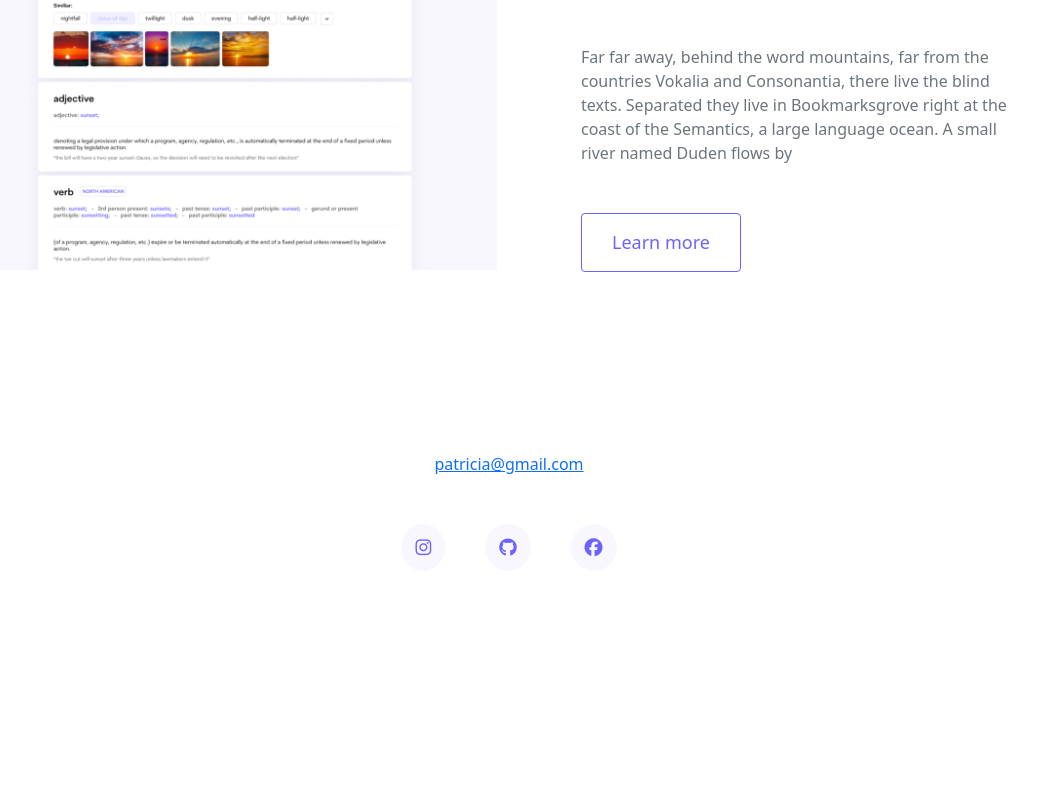
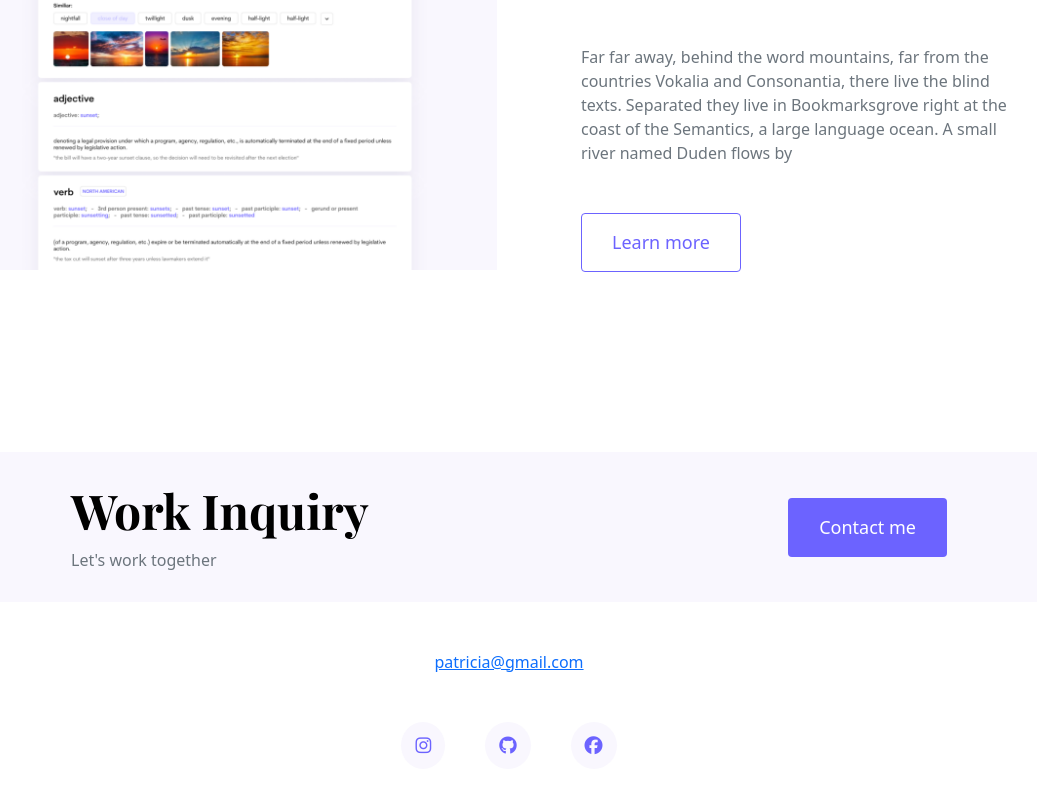
Before and after one commit to Tattisha/portfolio-project, a plain HTML site: page index.html in a window 1280 px wide. Shown: the part 2427-3220 px from the top of the page, without its empty margins (131-1168 px from the left). Before the commit the page ends 3058 px from the top, so only its background shows below. Drawn offline with nearby package versions, Linux system fonts and the light colour scheme.

Commit message:
Added footer

```diff
--- a/CSS/portfolio.css
+++ b/CSS/portfolio.css
@@ -21,6 +21,10 @@ h1 {
 }
 h2 {
   font-size: 64px;
+}
+
+h4 {
+  font-size: 48px;
 }
 
 p {
@@ -118,6 +122,15 @@ nav li.active a {
 footer {
   margin: 60px 0;
 }
+footer .contact-box {
+  background: var(--secondary-color);
+  padding: 30px 120px;
+  border-radius: 18px;
+}
+
+footer .contact-box p {
+  margin: 0;
+}
 
 footer .email-link {
   text-decoration: none;
@@ -152,6 +165,9 @@ footer .social-links a:hover {
   h2 {
     font-size: 44px;
   }
+  h4 {
+    font-size: 26px;
+  }
   .project-description {
     padding: 0;
     text-align: center;
--- a/index.html
+++ b/index.html
@@ -120,17 +120,26 @@
         </div>
       </div>
       <footer>
+        <div class="contact-box justify-content-between mb-5 d-none d-md-flex">
+          <div>
+            <h4>Work Inquiry</h4>
+            <p class="text-muted">Let's work together</p>
+          </div>
+          <div>
+            <a href="" class="btn btn-branding mt-3"> Contact me </a>
+          </div>
+        </div>
         <div class="d-flex justify-content-center mb-5">
           <a href="mailto:patricia@gmail.com">patricia@gmail.com</a>
         </div>
         <div class="social-links d-flex justify-content-center mb-5">
-          <a href="">
+          <a href="http://www.instagram.com/patricia" target="_blank">
             <i class="fa-brands fa-instagram"></i>
           </a>
-          <a href="">
+          <a href="http://github.com/patricia" target="_blank">
             <i class="fa-brands fa-github"></i>
           </a>
-          <a href="">
+          <a href="http://facebook.com/patricia" target="_blank">
             <i class="fa-brands fa-facebook"></i>
           </a>
         </div>
```
